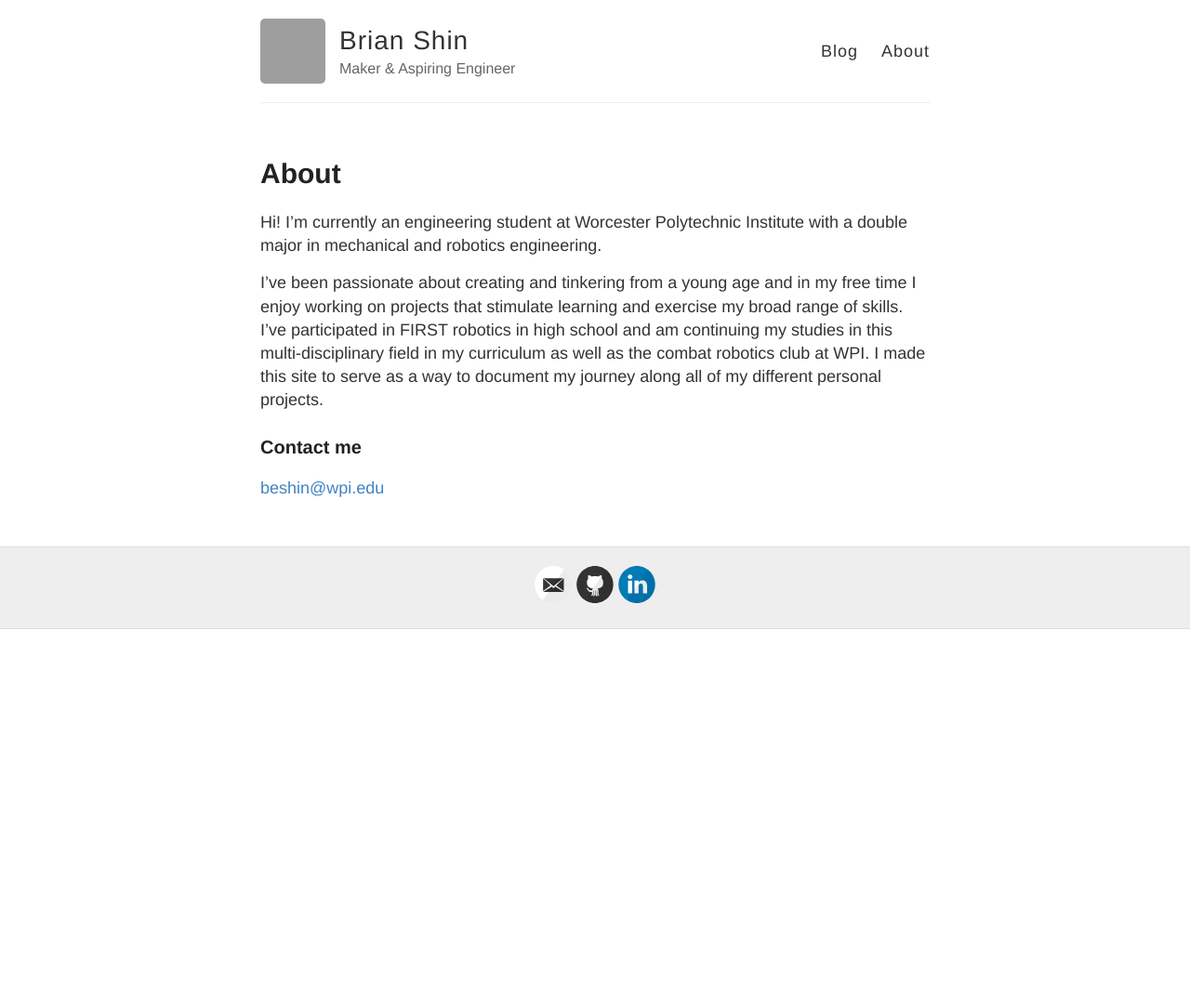
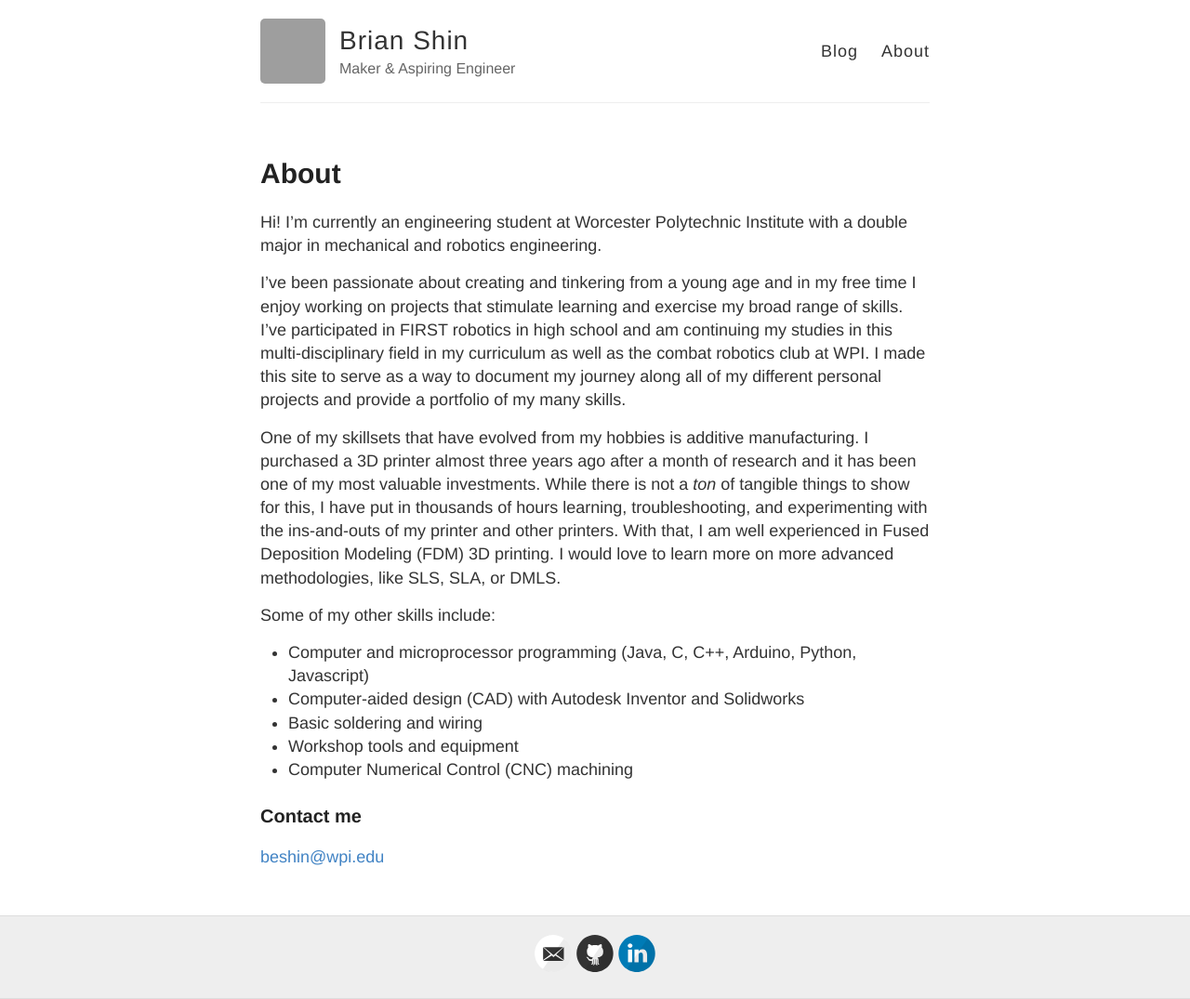
Before and after one commit to bshin100/bshin100.github.io, a Jekyll site: the page built from about.md, in a window 1280 px wide. Shown: the whole page at 93% size. Built offline with Jekyll 4.4.1, drawn with Linux system fonts in a browser that asks for light colours; before the commit the page ends 900 px from its top, so only the background shows below that; grey boxes are pictures that could not be loaded.

Commit message:
Update about.md

```diff
--- a/about.md
+++ b/about.md
@@ -2,11 +2,21 @@
 layout: page
 title: About
 permalink: /about/
+published: true
 ---
 
 Hi! I'm currently an engineering student at Worcester Polytechnic Institute with a double major in mechanical and robotics engineering.
 
-I've been passionate about creating and tinkering from a young age and in my free time I enjoy working on projects that stimulate learning and exercise my broad range of skills. I've participated in FIRST robotics in high school and am continuing my studies in this multi-disciplinary field in my curriculum as well as the combat robotics club at WPI. I made this site to serve as a way to document my journey along all of my different personal projects.
+I've been passionate about creating and tinkering from a young age and in my free time I enjoy working on projects that stimulate learning and exercise my broad range of skills. I've participated in FIRST robotics in high school and am continuing my studies in this multi-disciplinary field in my curriculum as well as the combat robotics club at WPI. I made this site to serve as a way to document my journey along all of my different personal projects and provide a portfolio of my many skills.
+
+One of my skillsets that have evolved from my hobbies is additive manufacturing. I purchased a 3D printer almost three years ago after a month of research and it has been one of my most valuable investments. While there is not a *ton* of tangible things to show for this, I have put in thousands of hours learning, troubleshooting, and experimenting with the ins-and-outs of my printer and other printers. With that, I am well experienced in Fused Deposition Modeling (FDM) 3D printing. I would love to learn more on more advanced methodologies, like SLS, SLA, or DMLS.
+
+Some of my other skills include:
+- Computer and microprocessor programming (Java, C, C++, Arduino, Python, Javascript)
+- Computer-aided design (CAD) with Autodesk Inventor and Solidworks
+- Basic soldering and wiring
+- Workshop tools and equipment
+- Computer Numerical Control (CNC) machining
 
 ### Contact me
 
```
